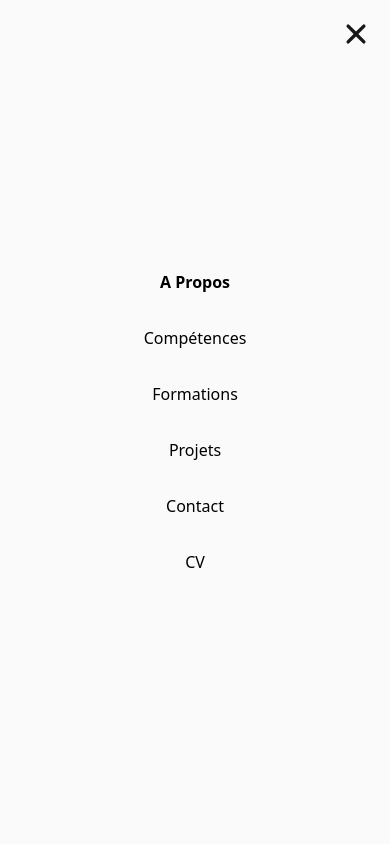
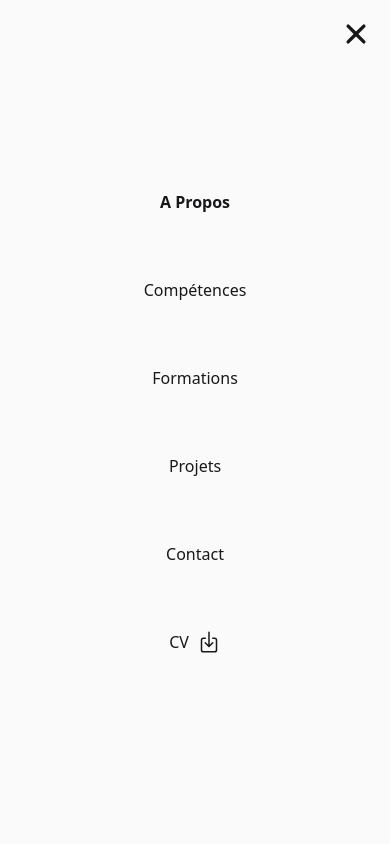
Before and after one commit to theetquentin/portfolio2024, a React (Vite) app: page / in a window 390 px wide. Both pictures are taken after a click on the element 356 px from the left and 34 px from the top of the page. Shown: the top 844 px of the page. Built offline with nearby package versions, Linux system fonts and the light colour scheme.

Commit message:
couleur menu mobile + liens

```diff
--- a/src/components/Header.tsx
+++ b/src/components/Header.tsx
@@ -141,13 +141,16 @@ const Header = () => {
                   <a
                     href={item.url}
                     onClick={toggleMenu}
-                    className={`p-4 rounded-full hover:underline decoration-2 underline-offset-4${
+                    target={item.icon ? "_blank" : undefined}
+                    download={item.icon ? item.download : undefined}
+                    className={`flex gap-2 p-4 rounded-full hover:underline decoration-2 underline-offset-4 text-primary${
                       activeSection === item.url.replace("#", "")
-                        ? "underline font-semibold"
+                        ? "underline font-semibold text-primary"
                         : ""
                     }`}
                   >
                     {item.name}
+                    {item.icon}
                   </a>
                 </li>
               ))}
```
